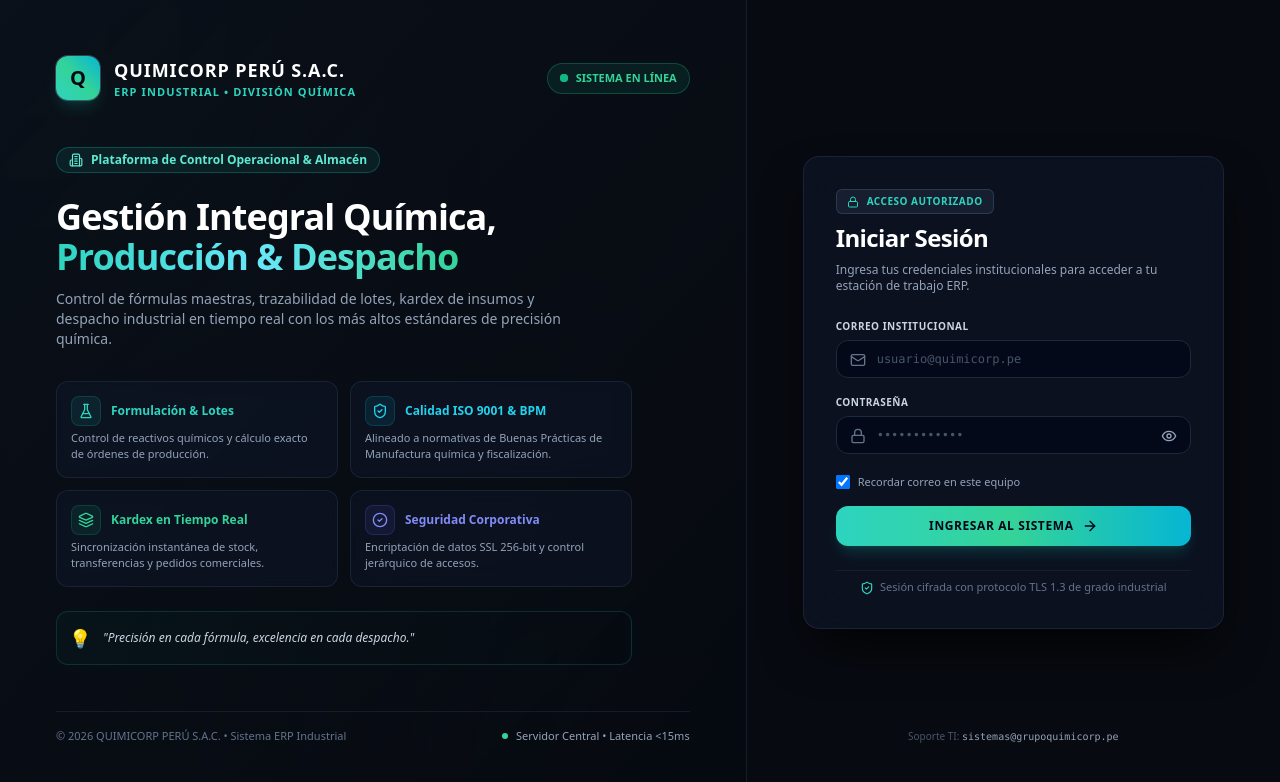
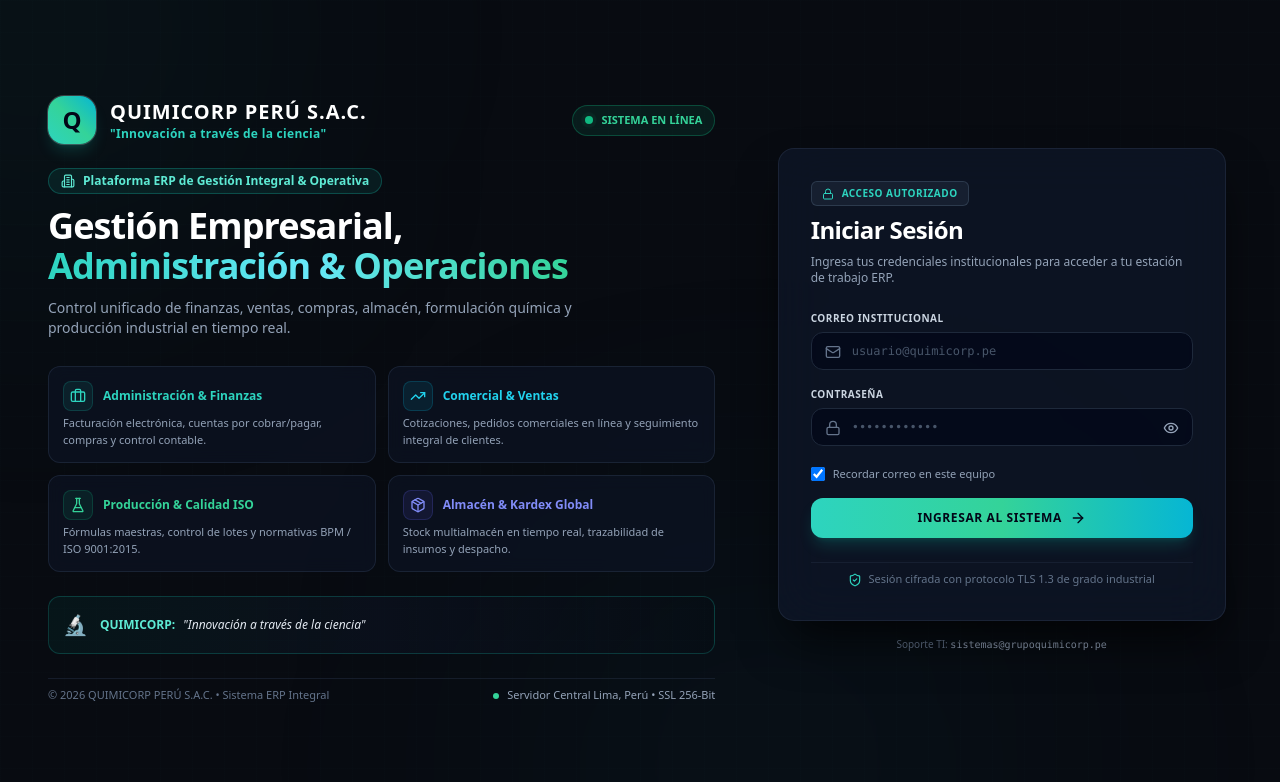
Before and after one commit to Felakz/ERP-QUIMICORP, a Next.js app in the folder frontend/: page /login in a window 1280 px wide. Shown: the top 782 px of the page. Built offline with nearby package versions, Linux system fonts and the light colour scheme; no server answers.

Commit message:
feat(auth): centrar layout en pantalla ancha, añadir slogan oficial y enfoque en gestión integral

```diff
--- a/frontend/app/login/page.tsx
+++ b/frontend/app/login/page.tsx
@@ -10,9 +10,10 @@ import {
   EyeOff,
   AlertCircle,
   FlaskConical,
-  CheckCircle2,
   Building2,
-  Layers,
+  Package,
+  Briefcase,
+  TrendingUp,
   ArrowRight,
 } from 'lucide-react';
 import { getApiBaseUrl } from '@/lib/apiClient';
@@ -78,35 +79,38 @@ export default function LoginPage() {
   };
 
   return (
-    <div className="min-h-screen w-full bg-[#080B11] text-slate-100 flex flex-col lg:grid lg:grid-cols-12 relative overflow-hidden font-sans">
+    <div className="min-h-screen w-full bg-[#080B11] text-slate-100 flex items-center justify-center p-4 sm:p-6 lg:p-12 font-sans relative overflow-hidden">
       {/* Fondo sutil con cuadrícula técnica e iluminación volumétrica sobria */}
       <div className="absolute inset-0 bg-[linear-gradient(to_right,#131b2618_1px,transparent_1px),linear-gradient(to_bottom,#131b2618_1px,transparent_1px)] bg-[size:32px_32px] pointer-events-none" />
 
       {/* Resplandores volumétricos de fondo muy suaves */}
       <div className="absolute -top-40 -left-40 w-96 h-96 bg-teal-600/10 rounded-full blur-[140px] pointer-events-none" />
-      <div className="absolute -bottom-40 right-1/3 w-96 h-96 bg-cyan-700/10 rounded-full blur-[150px] pointer-events-none" />
+      <div className="absolute -bottom-40 right-1/4 w-96 h-96 bg-cyan-700/10 rounded-full blur-[150px] pointer-events-none" />
+
+      {/* Contenedor principal centrado para cualquier resolución (evita separación en pantallas ultra-anchas) */}
+      <div className="w-full max-w-7xl mx-auto grid grid-cols-1 lg:grid-cols-12 gap-8 lg:gap-14 items-center z-10 py-6">
 
         {/* ========================================================= */}
-      {/* LADO IZQUIERDO: Branding Industrial & Showcase Tecnológico */}
+        {/* LADO IZQUIERDO: Branding Corporativo, Slogan & Showcase */}
         {/* ========================================================= */}
-      <div className="relative z-10 lg:col-span-7 flex flex-col justify-between p-6 sm:p-10 lg:p-14 border-b lg:border-b-0 lg:border-r border-slate-800/60 bg-gradient-to-br from-[#0B111A]/90 via-[#090E16]/80 to-[#060A0F]/90 backdrop-blur-sm">
+        <div className="lg:col-span-7 flex flex-col justify-center space-y-6 max-w-2xl mx-auto lg:mx-0 w-full">
           {/* Header Izquierdo */}
-        <div className="flex items-center justify-between">
+          <div className="flex flex-wrap items-center justify-between gap-4">
             <div className="flex items-center gap-3.5">
-            <div className="h-11 w-11 rounded-xl bg-gradient-to-tr from-teal-400 via-emerald-400 to-cyan-500 flex items-center justify-center text-slate-950 font-black text-xl shadow-lg shadow-teal-500/20 ring-1 ring-white/20">
+              <div className="h-12 w-12 rounded-2xl bg-gradient-to-tr from-teal-400 via-emerald-400 to-cyan-500 flex items-center justify-center text-slate-950 font-black text-2xl shadow-lg shadow-teal-500/20 ring-1 ring-white/20">
                 Q
               </div>
               <div>
-              <h1 className="text-base sm:text-lg font-black tracking-wider text-white flex items-center gap-2">
+                <h1 className="text-lg sm:text-xl font-black tracking-wider text-white">
                   QUIMICORP PERÚ S.A.C.
                 </h1>
-              <p className="text-[10px] sm:text-[11px] font-semibold tracking-widest text-teal-400 uppercase">
-                ERP INDUSTRIAL • DIVISIÓN QUÍMICA
+                <p className="text-[11px] sm:text-xs font-semibold tracking-wide text-teal-400">
+                  "Innovación a través de la ciencia"
                 </p>
               </div>
             </div>
 
-          <div className="hidden sm:flex items-center gap-2 px-3 py-1.5 rounded-full border border-emerald-500/30 bg-emerald-500/10 text-emerald-400 text-[11px] font-semibold">
+            <div className="flex items-center gap-2 px-3 py-1.5 rounded-full border border-emerald-500/30 bg-emerald-500/10 text-emerald-400 text-[11px] font-semibold">
               <span className="relative flex h-2 w-2">
                 <span className="animate-ping absolute inline-flex h-full w-full rounded-full bg-emerald-400 opacity-75"></span>
                 <span className="relative inline-flex rounded-full h-2 w-2 bg-emerald-500"></span>
@@ -115,106 +119,107 @@ export default function LoginPage() {
             </div>
           </div>
 
-        {/* Contenido Central del Showcase */}
-        <div className="my-8 lg:my-auto max-w-xl space-y-6">
+          {/* Titular Principal y Propósito Integral */}
+          <div className="space-y-3">
             <div className="inline-flex items-center gap-2 px-3 py-1 rounded-full border border-teal-500/30 bg-teal-500/10 text-teal-300 text-xs font-semibold">
               <Building2 className="w-3.5 h-3.5" />
-            <span>Plataforma de Control Operacional & Almacén</span>
+              <span>Plataforma ERP de Gestión Integral & Operativa</span>
             </div>
 
-          <div className="space-y-3">
             <h2 className="text-2xl sm:text-4xl font-extrabold text-white tracking-tight leading-tight">
-              Gestión Integral Química, <br className="hidden sm:inline" />
+              Gestión Empresarial, <br className="hidden sm:inline" />
               <span className="bg-gradient-to-r from-teal-400 via-cyan-300 to-emerald-400 bg-clip-text text-transparent">
-                Producción & Despacho
+                Administración & Operaciones
               </span>
             </h2>
-            <p className="text-xs sm:text-sm text-slate-400 leading-relaxed max-w-lg">
-              Control de fórmulas maestras, trazabilidad de lotes, kardex de insumos y despacho industrial en tiempo real con los más altos estándares de precisión química.
+            <p className="text-xs sm:text-sm text-slate-400 leading-relaxed max-w-xl">
+              Control unificado de finanzas, ventas, compras, almacén, formulación química y producción industrial en tiempo real.
             </p>
           </div>
 
-          {/* Tarjetas de Beneficios / Calidad */}
-          <div className="grid grid-cols-1 sm:grid-cols-2 gap-3 pt-2">
+          {/* 4 Tarjetas de Gestión Integral (Administración, Comercial, Producción, Logística) */}
+          <div className="grid grid-cols-1 sm:grid-cols-2 gap-3 pt-1">
+            {/* 1. Administración & Finanzas */}
             <div className="p-3.5 rounded-xl border border-slate-800/80 bg-slate-900/50 backdrop-blur hover:border-slate-700/80 transition-all group">
               <div className="flex items-center gap-2.5 text-teal-400 font-bold text-xs mb-1">
                 <div className="p-1.5 rounded-lg bg-teal-500/10 border border-teal-500/20 group-hover:scale-105 transition-transform">
-                  <FlaskConical className="w-4 h-4 text-teal-400" />
+                  <Briefcase className="w-4 h-4 text-teal-400" />
                 </div>
-                <span>Formulación & Lotes</span>
+                <span>Administración & Finanzas</span>
               </div>
               <p className="text-[11px] text-slate-400">
-                Control de reactivos químicos y cálculo exacto de órdenes de producción.
+                Facturación electrónica, cuentas por cobrar/pagar, compras y control contable.
               </p>
             </div>
 
+            {/* 2. Comercial & Ventas */}
             <div className="p-3.5 rounded-xl border border-slate-800/80 bg-slate-900/50 backdrop-blur hover:border-slate-700/80 transition-all group">
               <div className="flex items-center gap-2.5 text-cyan-400 font-bold text-xs mb-1">
                 <div className="p-1.5 rounded-lg bg-cyan-500/10 border border-cyan-500/20 group-hover:scale-105 transition-transform">
-                  <ShieldCheck className="w-4 h-4 text-cyan-400" />
+                  <TrendingUp className="w-4 h-4 text-cyan-400" />
                 </div>
-                <span>Calidad ISO 9001 & BPM</span>
+                <span>Comercial & Ventas</span>
               </div>
               <p className="text-[11px] text-slate-400">
-                Alineado a normativas de Buenas Prácticas de Manufactura química y fiscalización.
+                Cotizaciones, pedidos comerciales en línea y seguimiento integral de clientes.
               </p>
             </div>
 
+            {/* 3. Producción & Calidad */}
             <div className="p-3.5 rounded-xl border border-slate-800/80 bg-slate-900/50 backdrop-blur hover:border-slate-700/80 transition-all group">
               <div className="flex items-center gap-2.5 text-emerald-400 font-bold text-xs mb-1">
                 <div className="p-1.5 rounded-lg bg-emerald-500/10 border border-emerald-500/20 group-hover:scale-105 transition-transform">
-                  <Layers className="w-4 h-4 text-emerald-400" />
+                  <FlaskConical className="w-4 h-4 text-emerald-400" />
                 </div>
-                <span>Kardex en Tiempo Real</span>
+                <span>Producción & Calidad ISO</span>
               </div>
               <p className="text-[11px] text-slate-400">
-                Sincronización instantánea de stock, transferencias y pedidos comerciales.
+                Fórmulas maestras, control de lotes y normativas BPM / ISO 9001:2015.
               </p>
             </div>
 
+            {/* 4. Almacén & Kardex Global */}
             <div className="p-3.5 rounded-xl border border-slate-800/80 bg-slate-900/50 backdrop-blur hover:border-slate-700/80 transition-all group">
               <div className="flex items-center gap-2.5 text-indigo-400 font-bold text-xs mb-1">
                 <div className="p-1.5 rounded-lg bg-indigo-500/10 border border-indigo-500/20 group-hover:scale-105 transition-transform">
-                  <CheckCircle2 className="w-4 h-4 text-indigo-400" />
+                  <Package className="w-4 h-4 text-indigo-400" />
                 </div>
-                <span>Seguridad Corporativa</span>
+                <span>Almacén & Kardex Global</span>
               </div>
               <p className="text-[11px] text-slate-400">
-                Encriptación de datos SSL 256-bit y control jerárquico de accesos.
+                Stock multialmacén en tiempo real, trazabilidad de insumos y despacho.
               </p>
             </div>
           </div>
 
-          {/* Frase de Compromiso */}
-          <div className="p-3 rounded-xl border border-teal-500/20 bg-gradient-to-r from-teal-950/20 to-transparent flex items-center gap-3 text-xs text-slate-300">
-            <span className="text-lg">💡</span>
-            <span className="italic font-medium">
-              "Precisión en cada fórmula, excelencia en cada despacho."
-            </span>
+          {/* Frase / Slogan Oficial */}
+          <div className="p-3.5 rounded-xl border border-teal-500/25 bg-gradient-to-r from-teal-950/30 via-slate-900/40 to-transparent flex items-center gap-3 text-xs text-slate-200">
+            <span className="text-xl">🔬</span>
+            <div className="flex flex-col sm:flex-row sm:items-center gap-1 sm:gap-2">
+              <span className="font-bold text-teal-300">QUIMICORP:</span>
+              <span className="italic font-medium">"Innovación a través de la ciencia"</span>
             </div>
           </div>
 
           {/* Footer Izquierdo */}
-        <div className="pt-4 border-t border-slate-800/60 flex flex-col sm:flex-row sm:items-center justify-between gap-2 text-[11px] text-slate-500">
+          <div className="pt-2 border-t border-slate-800/60 flex flex-col sm:flex-row sm:items-center justify-between gap-2 text-[11px] text-slate-500">
             <div>
-            © 2026 QUIMICORP PERÚ S.A.C. • Sistema ERP Industrial
+              © 2026 QUIMICORP PERÚ S.A.C. • Sistema ERP Integral
             </div>
             <div className="flex items-center gap-2 text-slate-400">
               <span className="w-1.5 h-1.5 rounded-full bg-emerald-400" />
-            <span>Servidor Central • Latencia &lt;15ms</span>
+              <span>Servidor Central Lima, Perú • SSL 256-Bit</span>
             </div>
           </div>
         </div>
 
         {/* ========================================================= */}
-      {/* LADO DERECHO: Formulario de Autenticación Moderno */}
+        {/* LADO DERECHO: Formulario de Autenticación Centrado */}
         {/* ========================================================= */}
-      <div className="relative z-10 lg:col-span-5 flex flex-col justify-between p-6 sm:p-10 lg:p-14 bg-[#080B11]/95 backdrop-blur-md">
-        {/* Espacio superior decorativo */}
-        <div className="hidden lg:block"></div>
+        <div className="lg:col-span-5 flex flex-col justify-center items-center w-full">
+          <div className="w-full max-w-md">
+            <div className="rounded-2xl border border-slate-800/80 bg-slate-900/70 backdrop-blur-xl p-6 sm:p-8 shadow-2xl shadow-black/80 space-y-6">
 
-        <div className="w-full max-w-md mx-auto my-auto py-6">
-          <div className="rounded-2xl border border-slate-800/80 bg-slate-900/60 backdrop-blur-xl p-6 sm:p-8 shadow-2xl shadow-black/80 space-y-6">
               {/* Encabezado Formulario */}
               <div className="space-y-2 text-left">
                 <div className="inline-flex items-center gap-2 px-2.5 py-1 rounded-md border border-slate-700/80 bg-slate-800/60 text-teal-400 text-[10px] font-bold tracking-wider uppercase">
@@ -330,11 +335,12 @@ export default function LoginPage() {
                 <span>Sesión cifrada con protocolo TLS 1.3 de grado industrial</span>
               </div>
             </div>
+
+            {/* Footer Soporte */}
+            <div className="text-center text-[10px] text-slate-500 mt-4">
+              Soporte TI: <span className="text-slate-400 font-mono">sistemas@grupoquimicorp.pe</span>
             </div>
-
-        {/* Footer Derecho */}
-        <div className="text-center text-[10px] text-slate-600">
-          Soporte TI: <span className="text-slate-400 font-mono">sistemas@grupoquimicorp.pe</span>
+          </div>
         </div>
       </div>
     </div>
```
Lines whose indentation alone changed are shown as unchanged.
